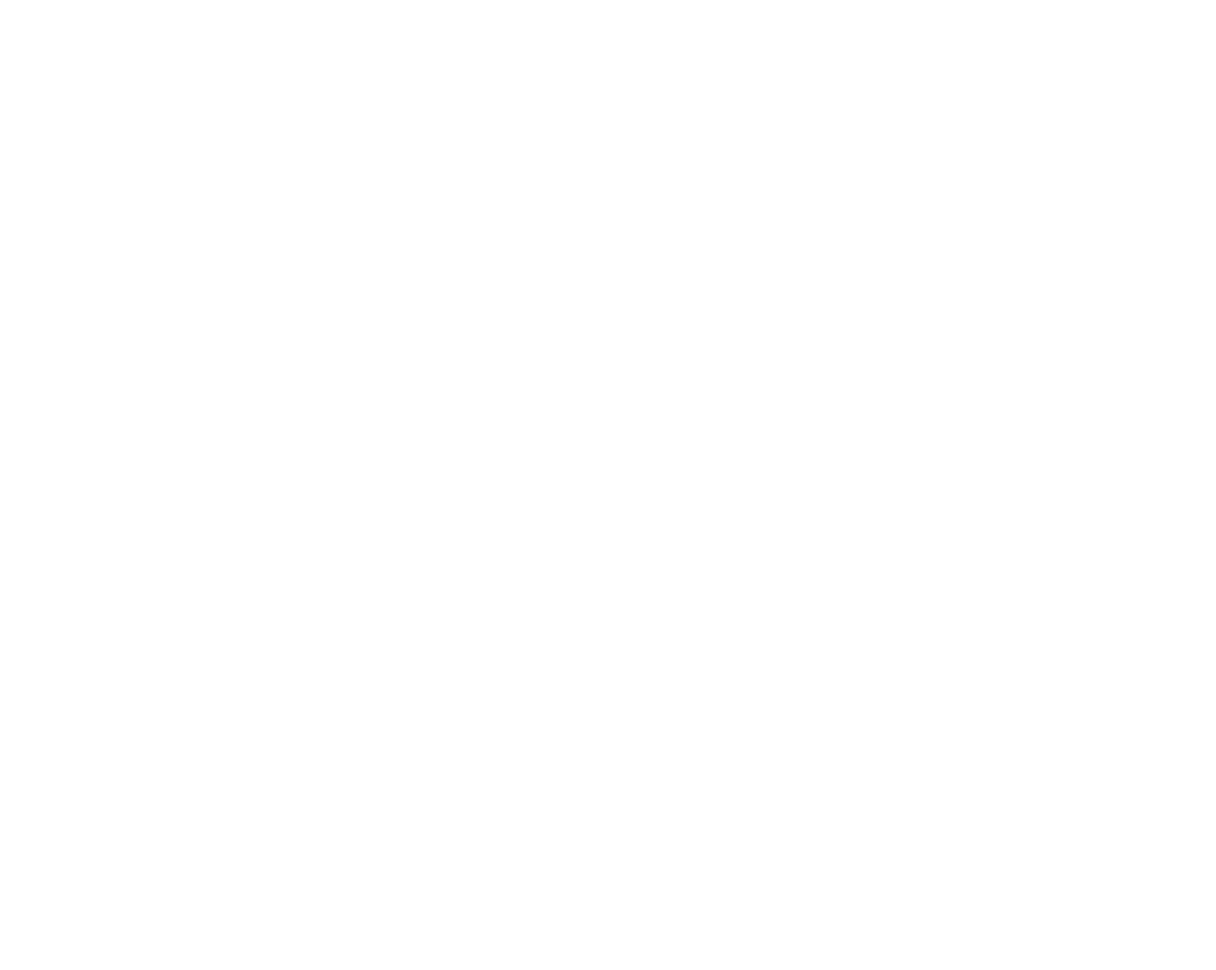
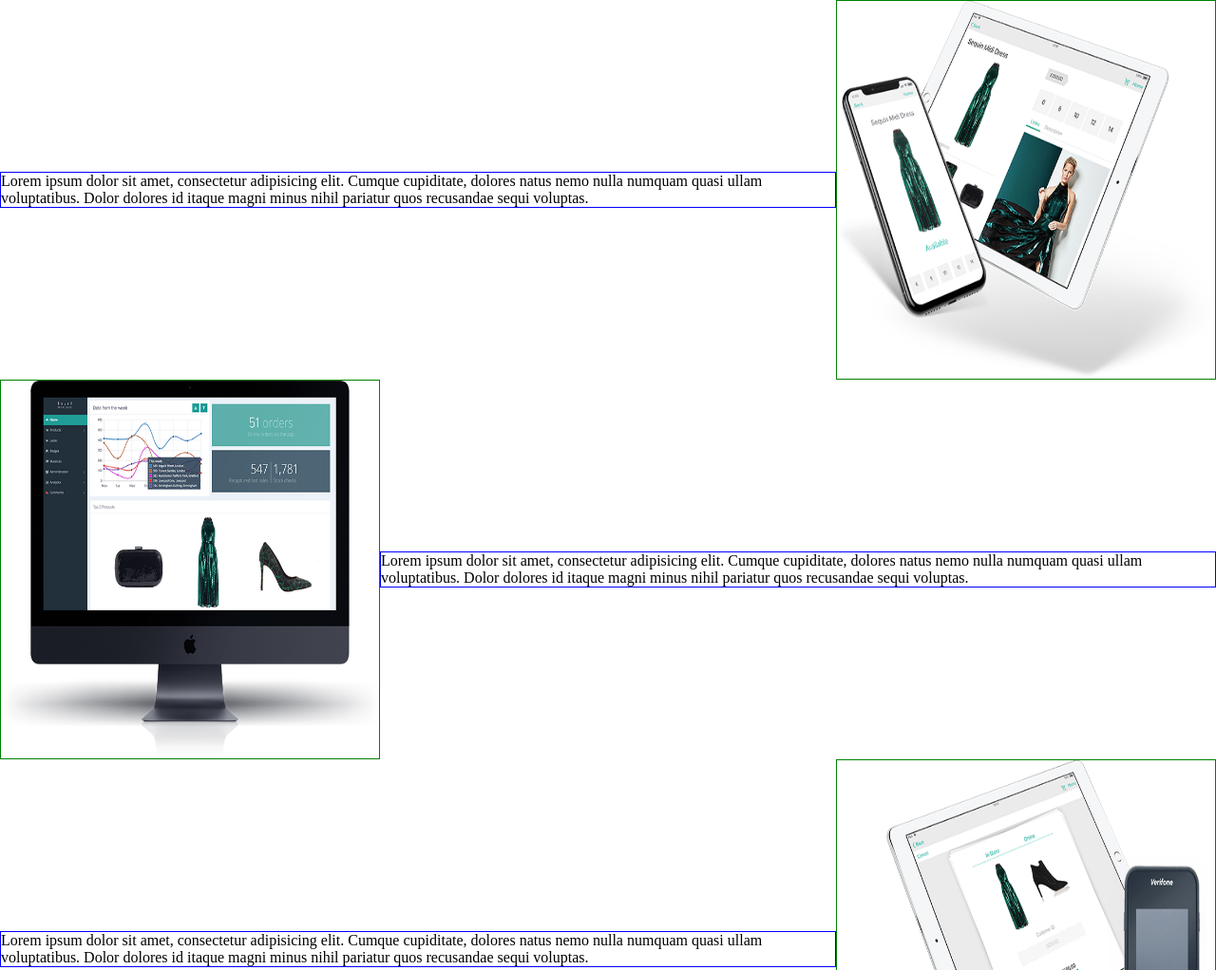
Before and after one commit to DmitriyKhotin/Layout, a plain HTML site: page task2/index.html in a window 1280 px wide. Shown: the top 1022 px of the page at 95% size. Before the commit the page ends 800 px from the top, so only its background shows below. Drawn offline with Linux system fonts and the light colour scheme.

Commit message:
task 2 done

```diff
--- a/task2/index.html
+++ b/task2/index.html
@@ -9,6 +9,23 @@
     <link rel="stylesheet" href="style.css">
 </head>
 <body>
-
+    <div class="container">
+        <div class="container__content">
+            <img class="container__img" src="./assets/1.png" alt="1">
+            <p class="container__text">Lorem ipsum dolor sit amet, consectetur adipisicing elit. Cumque cupiditate, dolores natus nemo nulla numquam quasi ullam voluptatibus. Dolor dolores id itaque magni minus nihil pariatur quos recusandae sequi voluptas.</p>
+        </div>
+        <div class="container__content">
+            <img class="container__img" src="./assets/2.png" alt="2">
+            <p class="container__text">Lorem ipsum dolor sit amet, consectetur adipisicing elit. Cumque cupiditate, dolores natus nemo nulla numquam quasi ullam voluptatibus. Dolor dolores id itaque magni minus nihil pariatur quos recusandae sequi voluptas.</p>
+        </div>
+        <div class="container__content">
+            <img class="container__img" src="./assets/3.png" alt="3">
+            <p class="container__text">Lorem ipsum dolor sit amet, consectetur adipisicing elit. Cumque cupiditate, dolores natus nemo nulla numquam quasi ullam voluptatibus. Dolor dolores id itaque magni minus nihil pariatur quos recusandae sequi voluptas.</p>
+        </div>
+        <div class="container__content">
+            <img class="container__img" src="./assets/4.png" alt="4">
+            <p class="container__text">Lorem ipsum dolor sit amet, consectetur adipisicing elit. Cumque cupiditate, dolores natus nemo nulla numquam quasi ullam voluptatibus. Dolor dolores id itaque magni minus nihil pariatur quos recusandae sequi voluptas.</p>
+        </div>
+    </div>
 </body>
 </html>
--- a/task2/style.css
+++ b/task2/style.css
@@ -3,3 +3,29 @@
   margin: 0;
   box-sizing: border-box;
 }
+
+.container__content {
+  display: flex;
+  align-items: center;
+  height: 400px;
+}
+
+.container__content:nth-child(2n+1) {
+  flex-direction: row-reverse;
+}
+
+.container__text {
+  border: 1px solid blue;
+}
+
+.container__img {
+  height: 100%;
+  width: 400px;
+  border: 1px solid green;
+}
+
+@media (max-width: 599px) {
+  .container__content:nth-child(n) {
+    flex-direction: column;
+  }
+}
```
